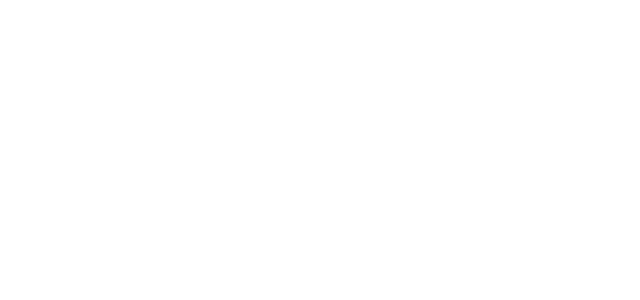
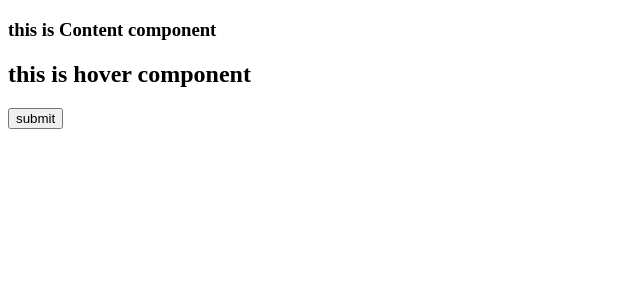
Before and after one commit to nayem-miah/React-Sumit, a React (Vite) app in the folder sumitVai/: page / in a window 1280 px wide. Shown: the top 300 px of the page, without its empty margins (0-640 px from the left). Built offline with nearby package versions, Linux system fonts and the light colour scheme.

Commit message:
'commited'

```diff
--- a/sumitVai/src/App.jsx
+++ b/sumitVai/src/App.jsx
@@ -13,20 +13,44 @@
 import Counter from './componets/Render_Props/Counter'
 import Section from './componets/context-api/Section'
 import themeContext from './componets/context-api/context/themeContext'
+import ContentCom from './componets/context-api-2/ContentCom'
 
-
+import clickContext from './componets/context-api-2/context'
 
 import React, { Component } from 'react'
 
 export default class App extends Component {
 
    state = {
-    theme: 'dark'
+    theme: 'dark',
+    clickHandler:() =>{
+      console.log('you have clicked here....')
+     },
+
    }
+
+  switchHandler = ()=>{
+    this.setState(({theme})=>{
+        if (theme === 'dark'){
+          return {
+            theme: 'light'
+          }
+
+        }
+        else {
+          return {
+            theme: 'dark'
+          }
+        }
+    })
+  }
+
+
+
 
   render() {
 
-    const {theme} = this.state
+
     return (
       <>
       {/* <Clock2 local="bn-BD"/>
@@ -54,11 +78,21 @@
 
 
    {/* // context api............................................................
-    <themeContext.Provider value ={this.state}>
+    <themeContext.Provider value ={{theme:theme, switchHandler:this.switchHandler}}>
 
           <Section/>
 
     </themeContext.Provider>  */}
+
+
+
+
+<clickContext.Provider value={this.state}>
+
+   <ContentCom/>
+
+</clickContext.Provider>
+
 
 
 
--- /dev/null
+++ b/sumitVai/src/componets/context-api-2/ContentCom.jsx
@@ -0,0 +1,12 @@
+import React, { Component } from 'react'
+import SectionCom from './SectionCom'
+export default class ContentCom extends Component {
+  render() {
+    return (
+      <div>
+        <h3> this is Content component</h3>
+        <SectionCom/>
+      </div>
+    )
+  }
+}
--- /dev/null
+++ b/sumitVai/src/componets/context-api-2/HoverCom.jsx
@@ -0,0 +1,15 @@
+import React, { Component } from 'react'
+
+export default class HoverCom extends Component {
+  render() {
+
+    const {clickHandler} = this.props
+    return (
+      <div>
+        <h2>this is hover component</h2>
+
+        <button onClick={clickHandler}>submit</button>
+      </div>
+    )
+  }
+}
--- /dev/null
+++ b/sumitVai/src/componets/context-api-2/SectionCom.jsx
@@ -0,0 +1,90 @@
+// function component context api with hook .................................
+
+import React from 'react'
+import { useContext } from 'react'
+import clickContext from './context'
+import HoverCom from './HoverCom'
+
+
+export default function SectionCom() {
+
+    const context = useContext(clickContext)
+    const {clickHandler} = context
+
+  return (
+    <div>
+
+     <HoverCom clickHandler={clickHandler}/>
+
+
+    </div>
+  )
+}
+
+
+
+
+
+
+
+// // class component first way context api..........................
+// import React, { Component } from 'react'
+// import HoverCom from './HoverCom'
+// import clickContext from './context'
+// export default class SectionCom extends Component {
+//     componentDidMount(){
+//         console.log(this.context)
+//     }
+//   render() {
+
+//     const {clickHandler}= this.context
+
+//     return (
+//       <div>
+
+//         <h3>this is section component</h3>
+
+//         <HoverCom clickHandler={clickHandler}/>
+
+//       </div>
+
+//     )
+//   }
+// }
+
+// SectionCom.contextType = clickContext;
+
+
+
+
+
+
+
+
+
+
+
+//// class component second way context api.............................................
+
+// import React, { Component } from 'react'
+// import HoverCom from './HoverCom'
+// import clickContext from './context'
+// export default class SectionCom extends Component {
+//   render() {
+//     return (
+//       <div>
+//         <h3>this is section component</h3>
+//         <clickContext.Consumer>
+
+//         {({clickHandler})=>(
+
+//              <HoverCom clickHandler={clickHandler}/>
+
+//              )}
+
+//        </clickContext.Consumer>
+
+//       </div>
+//     )
+//   }
+// }
--- /dev/null
+++ b/sumitVai/src/componets/context-api-2/context.jsx
@@ -0,0 +1,5 @@
+import React from 'react';
+
+const clickContext = React.createContext();
+
+export default clickContext
--- a/sumitVai/src/componets/context-api/Content.jsx
+++ b/sumitVai/src/componets/context-api/Content.jsx
@@ -14,8 +14,8 @@
             {(count, handler) =>(
                <themeContext.Consumer>
 
-                  {({theme})=>(
-                      <HoverMouse count={count} handler={handler} theme={theme}/>
+                  {({theme,switchHandler})=>(
+                      <HoverMouse count={count} handler={handler} theme={theme} switchHandler={switchHandler}/>
                                  )}
 
                </themeContext.Consumer>
--- a/sumitVai/src/componets/context-api/HoverMouse.jsx
+++ b/sumitVai/src/componets/context-api/HoverMouse.jsx
@@ -5,12 +5,13 @@
 export default class HoverMouse extends Component {
 
   render() {
-    const {count, handler, theme} = this.props
+    const {count, handler, theme,switchHandler} = this.props
     const style = theme === 'dark'? {backgroundColor: '#000000', color: '#ffffff' }: null
 
     return (
     <div>
         <h1  style={style} onMouseOver={handler}> {theme} Hovered {count} times</h1>
+        <button onClick={switchHandler}>change theme</button>
     </div>
     )
   }
--- a/sumitVai/src/componets/context-api/context/themeContext.jsx
+++ b/sumitVai/src/componets/context-api/context/themeContext.jsx
@@ -1,8 +1,22 @@
-import createContext from "../lib/Context";
+
+// React itself contextApi
+import React from 'react';
 
 
-const themeContext = createContext()
+const themeContext = React.createContext()
+
+
+export default themeContext
 
 
 
-export default themeContext
+
+// //my own contextApi
+// import createContext from "../lib/Context";
+
+
+// const themeContext = createContext()
+
+
+
+// export default themeContext
```
